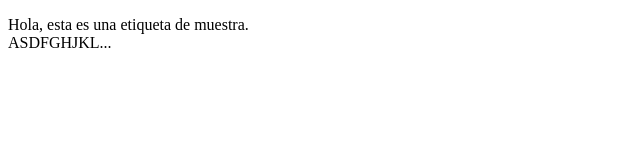
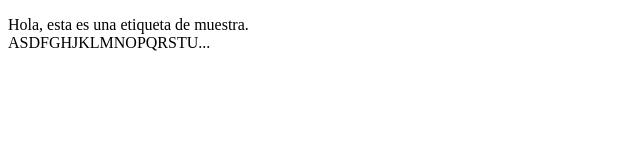
Before and after one commit to CCG96/proyectoDemoCursoPrework, a plain HTML site: page index.html in a window 1280 px wide. Shown: the whole page, without its empty margins (0-640 px from the left). Drawn offline with Linux system fonts and the light colour scheme.

Commit message:
cambios agregamos MNO...STU

```diff
--- a/index.html
+++ b/index.html
@@ -9,7 +9,7 @@
 <body>
     <p>
         Hola, esta es una etiqueta de muestra.<br>
-        ASDFGHJKL...
+        ASDFGHJKLMNOPQRSTU...
     </p>
 </body>
 </html>
```
